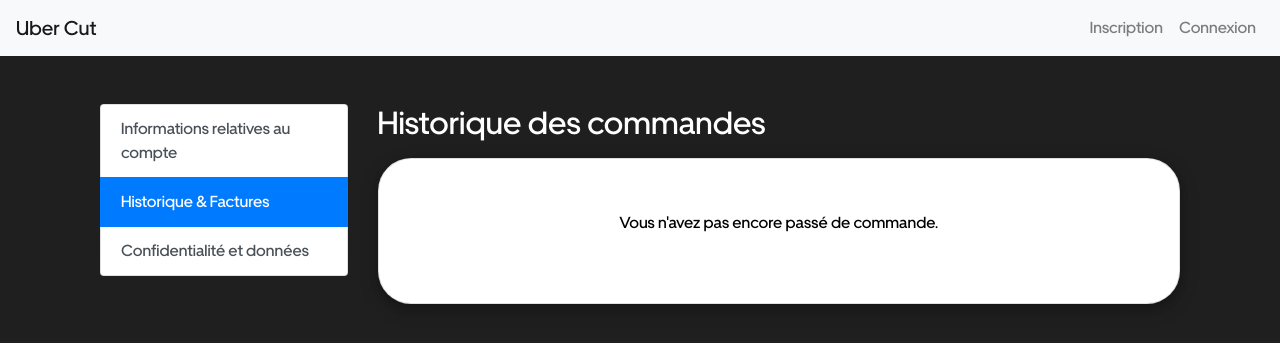
After one commit to abwii/HubertCut, a Symfony app: template templates/history/index.html.twig in a window 1280 px wide. The commit adds this page. Shown: the top 343 px of the page. Run offline with Twig, Linux system fonts and the light colour scheme; the template is opened without the code that fills it, so the values that code supplies are empty; some libraries are stand-ins or nearby versions.

Commit message:
added history

```diff
--- /dev/null
+++ b/templates/history/index.html.twig
@@ -0,0 +1,42 @@
+{% extends 'base.html.twig' %}
+
+{% block content %}
+<div class="container mt-5">
+    <div class="row">
+        <div class="col-md-3">
+            <div class="list-group">
+                <a href="{{ path('app_profile') }}" class="list-group-item list-group-item-action">
+                    Informations relatives au compte
+                </a>
+                <a href="{{ path('app_history') }}" class="list-group-item list-group-item-action active">Historique & Factures</a>
+                <a href="{{ path('app_privacy_policy') }}" class="list-group-item list-group-item-action">Confidentialité et données</a>
+            </div>
+        </div>
+
+        <div class="col-md-9">
+            <h2>Historique des commandes</h2>
+            <div class="card mt-3 bg-grey">
+                <div class="card-body">
+                    {% if rdvs is empty %}
+                        <p>Vous n'avez pas encore passé de commande.</p>
+                    {% else %}
+                        <ul class="list-group">
+                            {% for rdv in rdvs %}
+                                <li class="list-group-item d-flex justify-content-between align-items-center bg-grey">
+                                    <div>
+                                        <p>Date: {{ rdv.rdvDate|date('d/m/Y') }}</p>
+                                        <p>Status: {{ rdv.rdvStatus }}</p>
+                                        <p>Coupe: {{ rdv.rdvCut.cutName }}</p>
+                                        <p>Coiffeur: {{ rdv.rdvCutter.firstName }} {{ rdv.rdvCutter.lastName }}</p>
+                                        <p>Prix: {{ rdv.rdvPrice }} €</p>
+                                    </div>
+                                </li>
+                            {% endfor %}
+                        </ul>
+                    {% endif %}
+                </div>
+            </div>
+        </div>
+    </div>
+</div>
+{% endblock %}
--- a/templates/profile/index.html.twig
+++ b/templates/profile/index.html.twig
@@ -5,10 +5,10 @@
     <div class="row">
         <div class="col-md-3">
             <div class="list-group">
-                <a href="#" class="list-group-item list-group-item-action active">
+                <a href="profile" class="list-group-item list-group-item-action active">
                     Informations relatives au compte
                 </a>
-                <a href="#" class="list-group-item list-group-item-action">Historique & Factures</a>
+                <a href="history" class="list-group-item list-group-item-action">Historique & Factures</a>
                 <a href="{{ path('app_privacy_policy') }}" class="list-group-item list-group-item-action">Confidentialité et données</a>
             </div>
         </div>
```
Also changed, not shown: migrations/Version20240623151515.php (added, +31 -0 lines), src/Controller/HistoryController.php (added, +24 -0 lines), src/Entity/Rdv.php (+21 -6 lines).
